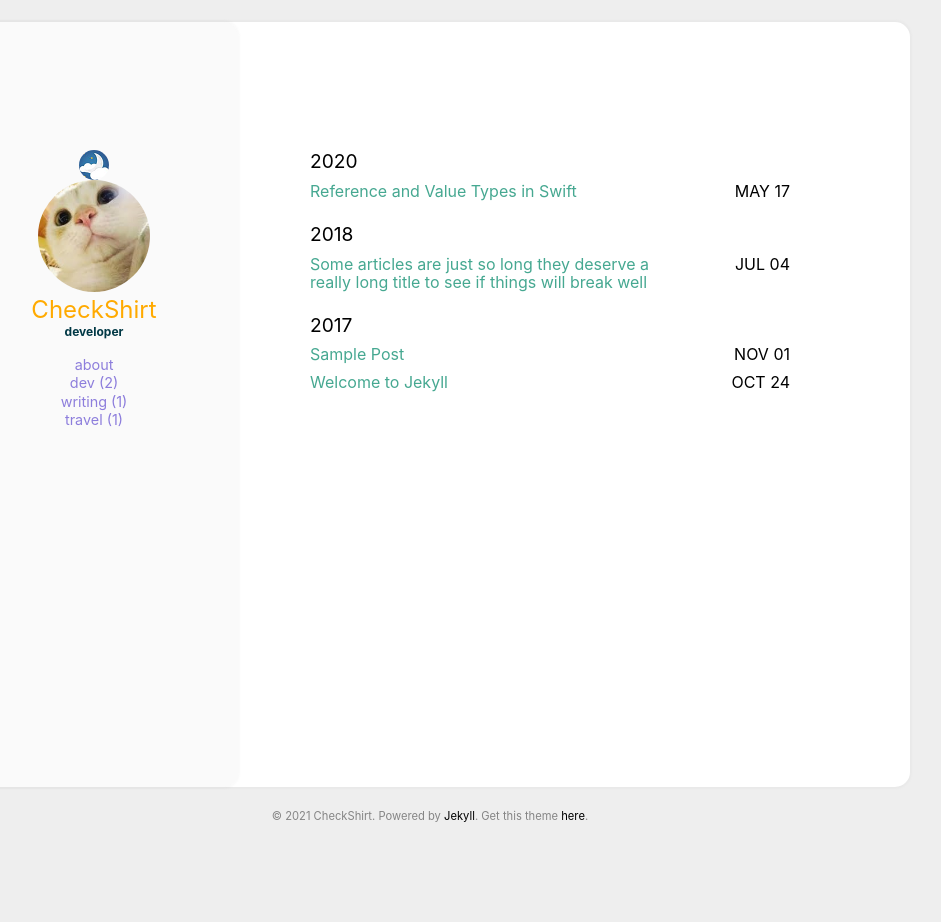
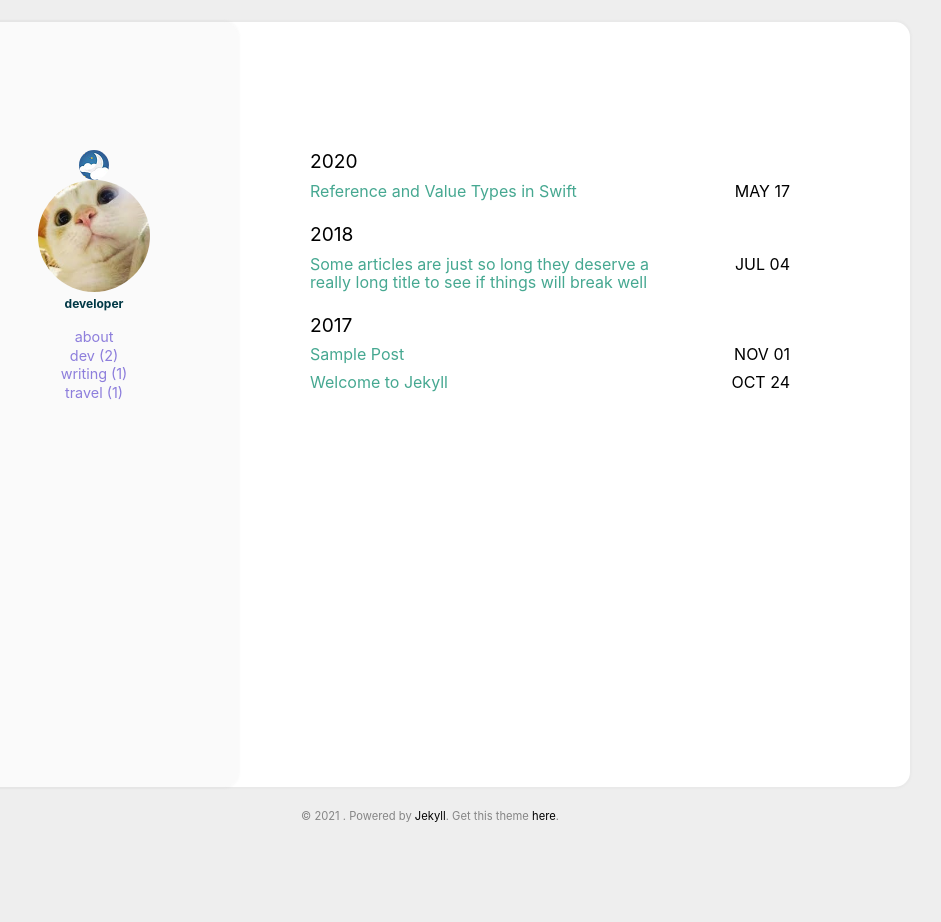
Before and after one commit to CheckShirt/CheckShirt.github.io, a Jekyll site: the page built from index.html, in a window 1280 px wide. Shown: the whole page, without its empty margins (210-1151 px from the left). Built offline with Jekyll 4.4.1, drawn with Linux system fonts in a browser that asks for light colours.

Commit message:
Update _config.yml

```diff
--- a/_config.yml
+++ b/_config.yml
@@ -18,9 +18,9 @@ google_analytics: #UA—XXXXXXXX-X
 disqus_shortname: #disqus shortname
 
 user:
-  name: CheckShirt
+  name:
   pic: /assets/img/cat.jpg
-  picAlt: "yuki"
+  picAlt:
   job: developer
   aboutme: true # comment this out if you don't need the 'about' page.
 
```
